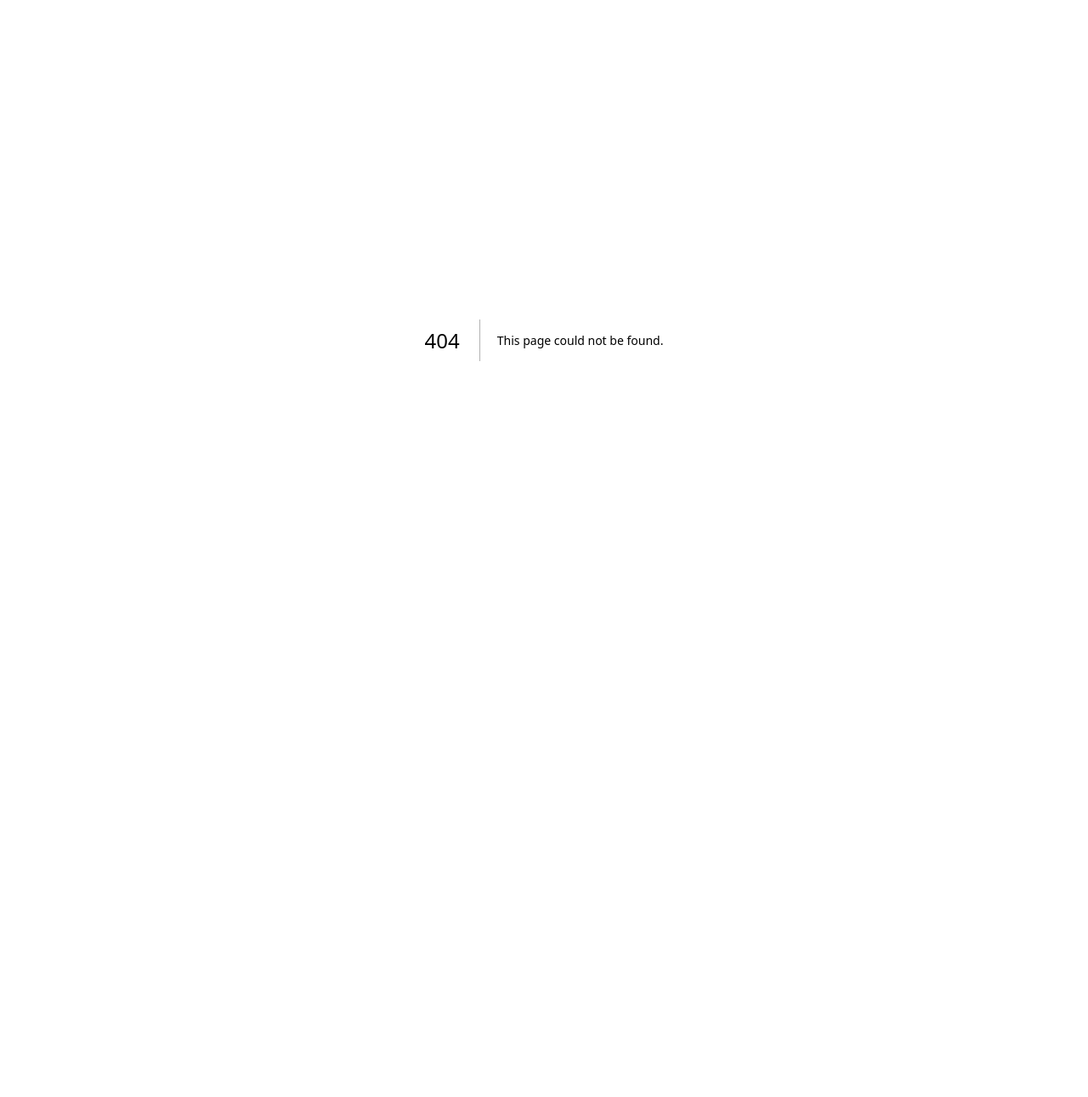
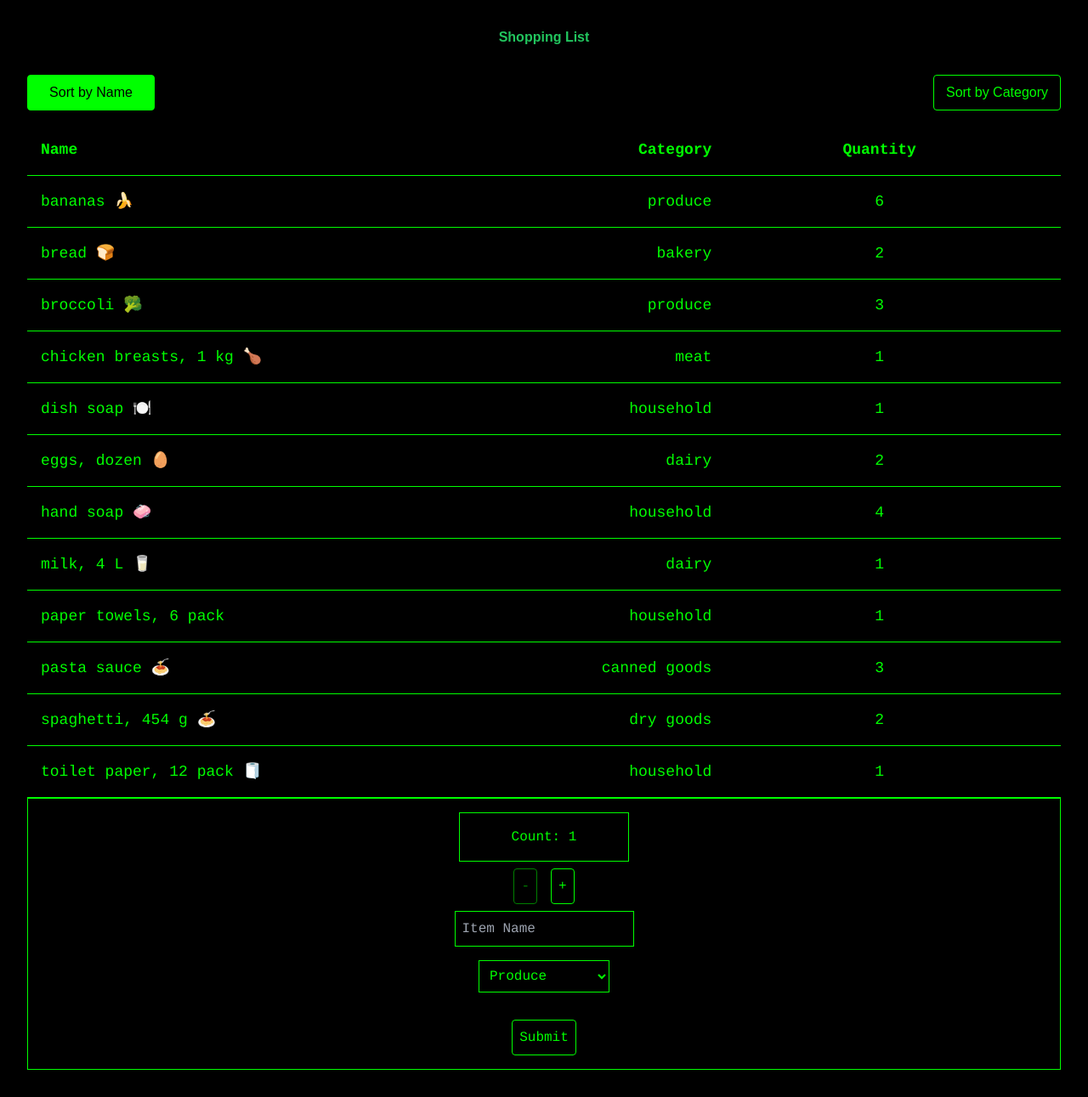
Before and after one commit to HamaJjigae/cprg306-assignments, a Next.js app: page /week-7 in a window 1280 px wide. Before the commit this address had no page. Shown: the whole page at 85% size. Before the commit the page ends 800 px from the top, so only its background shows below. Built offline with nearby package versions, Linux system fonts and the light colour scheme.

Commit message:
fixes week-6, adds week-7

```diff
--- a/app/page.js
+++ b/app/page.js
@@ -11,8 +11,10 @@ export default function Page() {
       <Link href="/week-4">Week 4 Page</Link>
       <br />
       <Link href="/week-5">Week 5 Page</Link>
-      <bd />
+      <br />
       <Link href="/week-6">Week 6 Page</Link>
+      <br />
+      <Link href="/week-7">Week 7 Page</Link>
     </main>
   );
 }
--- a/app/week-6/item-list.js
+++ b/app/week-6/item-list.js
@@ -1,3 +1,5 @@
+"use client";
+
 import React from 'react';
 import Item from './item.js';
 import { useState } from 'react';
@@ -5,7 +7,7 @@ import items from './items.json';
 
 const ItemList = () => {
   const [sortBy, setSortBy] = useState("name");
-  const sortedItems = [...itemsData].sort((a, b) => {
+  const sortedItems = [...items].sort((a, b) => {
     if (sortBy === "name") {
       return a.name.localeCompare(b.name);
     } else if (sortBy === "category") {
--- /dev/null
+++ b/app/week-7/item-list.js
@@ -0,0 +1,64 @@
+"use client";
+
+import React from 'react';
+import Item from './item.js';
+import { useState } from 'react';
+
+const ItemList = ({ items }) => {
+  const [sortBy, setSortBy] = useState("name");
+  const sortedItems = [...items].sort((a, b) => {
+    if (sortBy === "name") {
+      return a.name.localeCompare(b.name);
+    } else if (sortBy === "category") {
+      return a.category.localeCompare(b.category);
+    }
+  });
+  return (
+    <div>
+        <div className="mb-4 mt-4 flex justify-between space-x-4">
+        <button
+          onClick={() => setSortBy("name")}
+          className="p-2 border rounded"
+          style={{
+            backgroundColor: sortBy === "name" ? '#00FF00' : '#000000',
+            color: sortBy === "name" ? '#000000' : '#00FF00',
+            borderColor: '#00FF00',
+            flex: '0 0 25%',
+            maxWidth: '150px',
+          }}
+        >
+          Sort by Name
+        </button>
+        <button
+          onClick={() => setSortBy("category")}
+          className="p-2 border rounded"
+          style={{
+            backgroundColor: sortBy === "category" ? '#00FF00' : '#000000',
+            color: sortBy === "category" ? '#000000' : '#00FF00',
+            borderColor: '#00FF00',
+            flex: '0 0 25%',
+            maxWidth: '150px',
+          }}
+        >
+          Sort by Category
+        </button>
+      </div>
+      <div className="flex justify-between p-4 border-b text-lg font-bold"
+        style={{ backgroundColor: '#000000', color: '#00FF00', borderColor: '#00FF00', fontFamily: 'Courier, monospace' }}>
+        <h2 className="flex-1">Name</h2>
+        <h2 className="flex-1 text-right">Category</h2>
+        <h2 className="flex-1 text-center">Quantity</h2>
+      </div>
+      {sortedItems.map((item) => (
+        <Item
+          key={item.id}
+          name={item.name}
+          quantity={item.quantity}
+          category={item.category}
+        />
+      ))}
+    </div>
+  );
+};
+
+export default ItemList;
--- /dev/null
+++ b/app/week-7/item.js
@@ -0,0 +1,19 @@
+import React from 'react';
+
+const Item = ({ name, quantity, category }) => {
+  return (
+    <li className="flex justify-between items-center p-4 border-b text-lg"
+      style={{
+        backgroundColor: '#000000',
+        color: '#00FF00',
+        borderColor: '#00FF00',
+        fontFamily: 'Courier, monospace',
+      }}>
+      <span className="flex-1">{name}</span>
+      <span className="flex-1 text-right">{category}</span>
+      <span className="flex-1 text-center">{quantity}</span>
+    </li>
+  );
+};
+
+export default Item;
--- /dev/null
+++ b/app/week-7/items.json
@@ -0,0 +1,74 @@
+[
+  {
+    "id": "1h2GJKH12gkHG31h1H",
+    "name": "milk, 4 L 🥛",
+    "quantity": 1,
+    "category": "dairy"
+  },
+  {
+    "id": "2KJH3k2j3H1k2J3K1H",
+    "name": "bread 🍞",
+    "quantity": 2,
+    "category": "bakery"
+  },
+  {
+    "id": "3h2KJH3k2j3H1k2J3",
+    "name": "eggs, dozen 🥚",
+    "quantity": 2,
+    "category": "dairy"
+  },
+  {
+    "id": "4k2J3K1H2GJKH12gk",
+    "name": "bananas 🍌",
+    "quantity": 6,
+    "category": "produce"
+  },
+  {
+    "id": "5H1h1H2KJH3k2j3H",
+    "name": "broccoli 🥦",
+    "quantity": 3,
+    "category": "produce"
+  },
+  {
+    "id": "6H1k2J3K1H2GJKH1",
+    "name": "chicken breasts, 1 kg 🍗",
+    "quantity": 1,
+    "category": "meat"
+  },
+  {
+    "id": "7gkHG31h1H2KJH3k",
+    "name": "pasta sauce 🍝",
+    "quantity": 3,
+    "category": "canned goods"
+  },
+  {
+    "id": "8j3H1k2J3K1H2GJK",
+    "name": "spaghetti, 454 g 🍝",
+    "quantity": 2,
+    "category": "dry goods"
+  },
+  {
+    "id": "9H12gkHG31h1H2KJ",
+    "name": "toilet paper, 12 pack 🧻",
+    "quantity": 1,
+    "category": "household"
+  },
+  {
+    "id": "10H3k2j3H1k2J3K1",
+    "name": "paper towels, 6 pack",
+    "quantity": 1,
+    "category": "household"
+  },
+  {
+    "id": "11k2J3K1H2GJKH12",
+    "name": "dish soap 🍽️",
+    "quantity": 1,
+    "category": "household"
+  },
+  {
+    "id": "12GJKH12gkHG31h1",
+    "name": "hand soap 🧼",
+    "quantity": 4,
+    "category": "household"
+  }
+]
--- /dev/null
+++ b/app/week-7/new-item.js
@@ -0,0 +1,105 @@
+"use client";
+import { useState } from "react";
+
+  const generateId = () => Math.random().toString(18).substring(2,9);
+
+export default function Counter({ onAddItem }) {
+  const [quantity, setQuantity] = useState(1);
+  const [name, setName] = useState("");
+  const [category, setCategory] = useState("Produce");
+
+  const increment = () => {
+    setQuantity(quantity + 1);
+  };
+
+  const decrement = () => {
+    setQuantity(quantity - 1);
+  };
+
+  const handleSubmit = (event) => {
+    event.preventDefault();
+
+    const item = {
+      id: generateId(),
+      name,
+      quantity,
+      category,
+    };
+
+
+    onAddItem(item);
+
+    setName("");
+    setQuantity(1);
+    setCategory("Produce");
+  };
+
+  return (
+    <div className="flex flex-col items-center p-4 border" style={{ backgroundColor: '#000000', borderColor: '#00FF00', color: '#00FF00', fontFamily: 'Courier, monospace' }}>
+      <div className="p-4 border text-center" style={{ width: '200px', backgroundColor: '#000000', color: '#00FF00', borderColor: '#00FF00' }}>
+        Count: {quantity}
+      </div>
+      <div className="flex items-center justify-between space-x-4 my-2">
+        <button
+          type="button"
+          onClick={decrement}
+          disabled={quantity === 1}
+          className={`p-2 border rounded ${quantity === 1 ? 'opacity-50' : ''}`}
+          style={{ backgroundColor: '#000000', color: '#00FF00', borderColor: '#00FF00' }}
+        >
+          -
+        </button>
+
+        <button
+          type="button"
+          onClick={increment}
+          disabled={quantity === 20}
+          className={`p-2 border rounded ${quantity === 20 ? 'opacity-50' : ''}`}
+          style={{ backgroundColor: '#000000', color: '#00FF00', borderColor: '#00FF00' }}
+        >
+          +
+        </button>
+      </div>
+
+      <form onSubmit={handleSubmit} className="flex flex-col items-center">
+        <input
+          type="text"
+          value={name}
+          onChange={(event) => setName(event.target.value)}
+          placeholder="Item Name"
+          className="p-2 border mb-2"
+          style={{ backgroundColor: '#000000', color: '#00FF00', borderColor: '#00FF00' }}
+        />
+
+
+
+        <select
+          value={category}
+          onChange={(event) => setCategory(event.target.value)}
+          className="p-2 border my-2"
+          style={{ backgroundColor: '#000000', color: '#00FF00', borderColor: '#00FF00' }}
+        >
+          <option value="Produce">Produce</option>
+          <option value="Dairy">Dairy</option>
+          <option value="Bakery">Bakery</option>
+          <option value="Meat">Meat</option>
+          <option value="Frozen Foods">Frozen Foods</option>
+          <option value="Canned Goods">Canned Goods</option>
+          <option value="Dry Goods">Dry Goods</option>
+          <option value="Beverages">Beverages</option>
+          <option value="Snacks">Snacks</option>
+          <option value="Household">Household</option>
+          <option value="Other">Other</option>
+        </select>
+
+        <button
+          type="submit"
+          className="mt-6 p-2 border rounded"
+          style={{ backgroundColor: '#000000', color: '#00FF00', borderColor: '#00FF00' }}
+        >
+          Submit
+        </button>
+      </form>
+    </div>
+  );
+}
--- /dev/null
+++ b/app/week-7/page.js
@@ -0,0 +1,24 @@
+"use client";
+
+import React, {useState} from 'react';
+import ItemList from './item-list.js';
+import NewItem from './new-item.js';
+import itemsData from './items.json';
+
+const Page = () => {
+
+  const [items, setItems] = useState(itemsData);
+  const handleAddItem = (newItem) =>
+  {
+    setItems((prevItems) => [...prevItems, newItem]);
+  };
+  return (
+    <main className="min-h-screen bg-black text-green-500 p-8">
+      <h1 className="text-3x1 font-bold mb-8 text-center">Shopping List</h1>
+      <ItemList items={items} />
+      <NewItem onAddItem={handleAddItem} />
+    </main>
+  );
+};
+
+export default Page;
```
